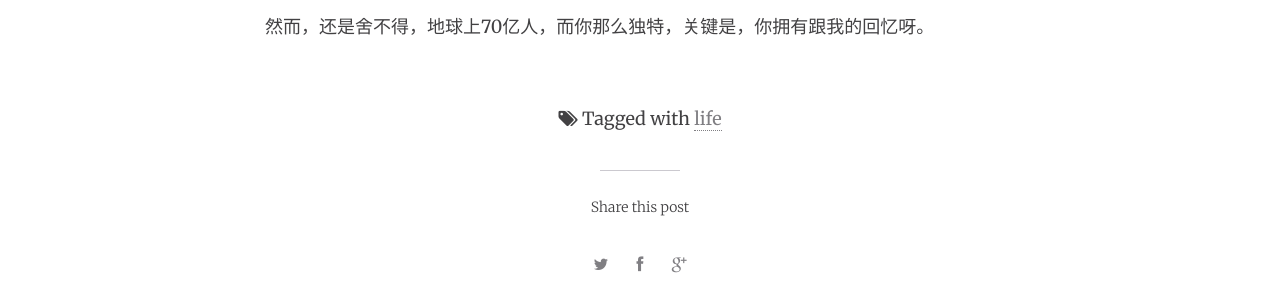
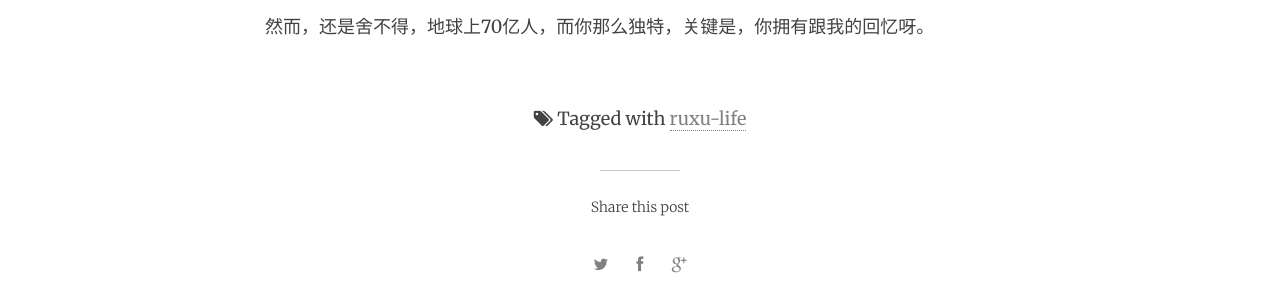
Before and after one commit to ruixinxu/ruxubooks.com, a Jekyll site: the page built from _posts/2015-06-27-angela-and-xumumu.markdown, in a window 1280 px wide and 900 px high, scrolled down 2339 px. Shown: the part 153-453 px from the top of the window. Built offline with Jekyll 4.4.1, drawn with Linux system fonts in a browser that asks for light colours; nearby versions of some CDN libraries; comment, search, counter and statistics services are not loaded.

Commit message:
fix the display issue

```diff
--- a/_posts/2015-06-27-angela-and-xumumu.markdown
+++ b/_posts/2015-06-27-angela-and-xumumu.markdown
@@ -1,10 +1,9 @@
 ---
 layout: post
-type: blog
 title:  "安吉拉和徐木木"
 date:   2015-06-27 04:43:00
 categories: ruxu-life
-tags: [life]
+tags: [ruxu-life]
 
 comments: true
 share: true
--- a/index.html
+++ b/index.html
@@ -3,7 +3,7 @@ layout: home
 title: 如许读书
 description: "问渠哪得清如许 唯有源头活水来"
 headline: An Personal Diary
-tags: [Hossain, Mohd, Faysal, electrical, engineering, blog, university, pennsylvania, doha, Qatar]
+tags: [ruxu-life, ruxu-reading, ruxu-travel]
 ---
 {% if site.paginate %}
 	{% for post in paginator.posts %}
```
